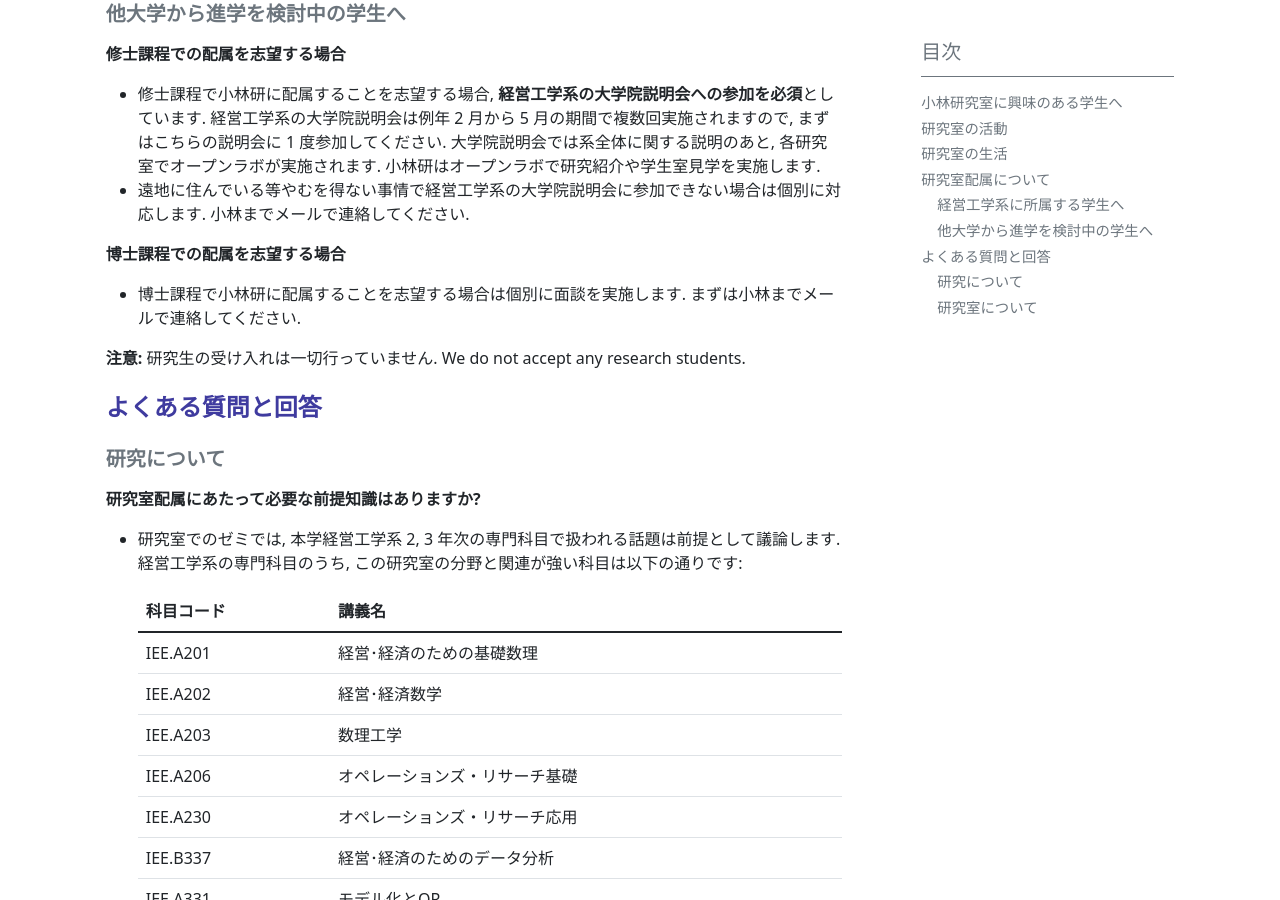
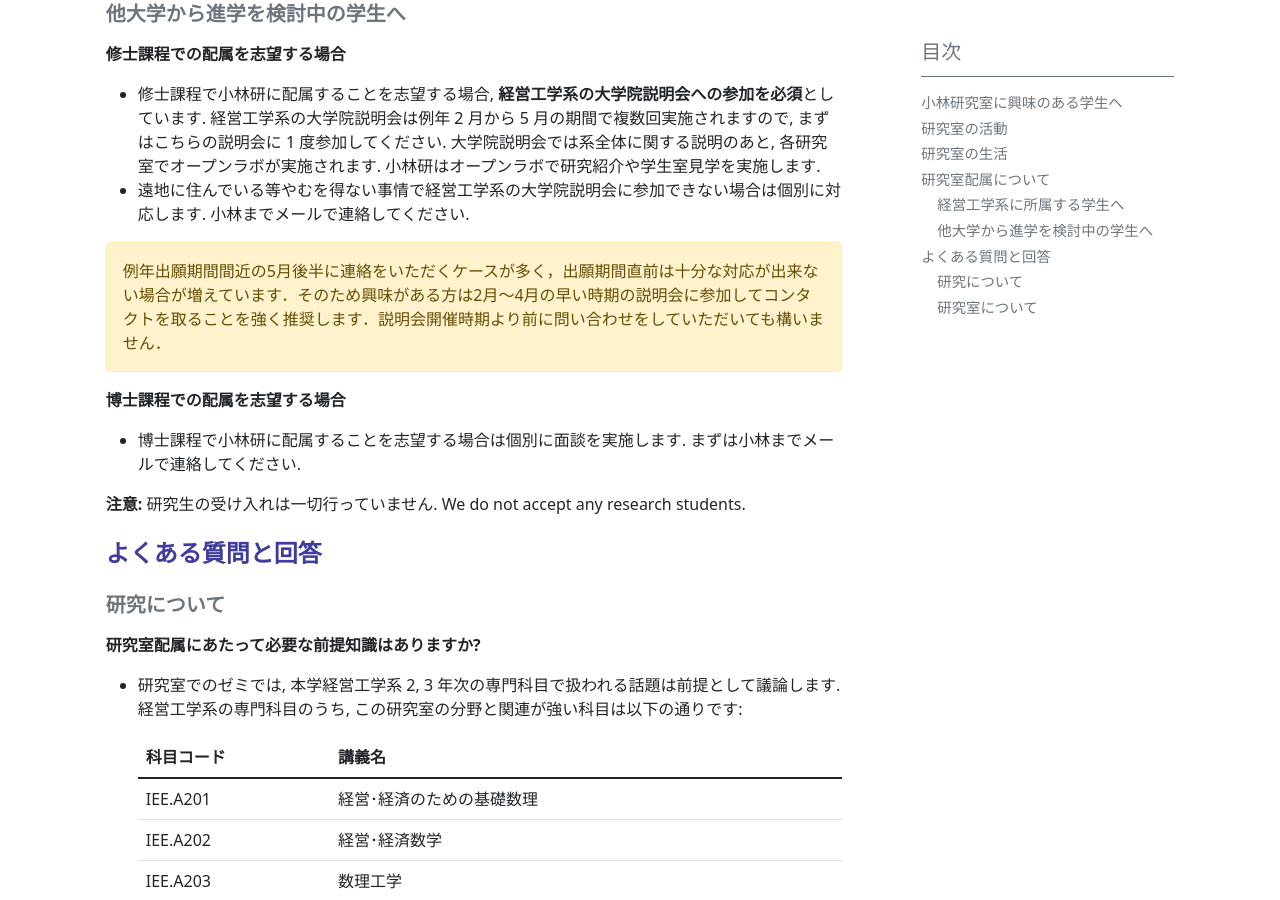
Before and after one commit to isct-koba-lab/isct-koba-lab.github.io, a Jekyll site: the page built from pages/for-students.md, in a window 1280 px wide and 900 px high, scrolled down 1348 px. Built offline with Jekyll 4.4.1, drawn with Linux system fonts in a browser that asks for light colours.

Commit message:
update for-student

```diff
--- a/pages/for-students.md
+++ b/pages/for-students.md
@@ -47,6 +47,9 @@ toc: true
 **修士課程での配属を志望する場合**
 - 修士課程で小林研に配属することを志望する場合, **経営工学系の大学院説明会への参加を必須**としています. 経営工学系の大学院説明会は例年 2 月から 5 月の期間で複数回実施されますので, まずはこちらの説明会に 1 度参加してください. 大学院説明会では系全体に関する説明のあと, 各研究室でオープンラボが実施されます. 小林研はオープンラボで研究紹介や学生室見学を実施します.
 - 遠地に住んでいる等やむを得ない事情で経営工学系の大学院説明会に参加できない場合は個別に対応します. 小林までメールで連絡してください.
+
+{:.alert .alert-warning}
+例年出願期間間近の5月後半に連絡をいただくケースが多く，出願期間直前は十分な対応が出来ない場合が増えています．そのため興味がある方は2月〜4月の早い時期の説明会に参加してコンタクトを取ることを強く推奨します．説明会開催時期より前に問い合わせをしていただいても構いません．
 
 **博士課程での配属を志望する場合**
 - 博士課程で小林研に配属することを志望する場合は個別に面談を実施します. まずは小林までメールで連絡してください.
```
